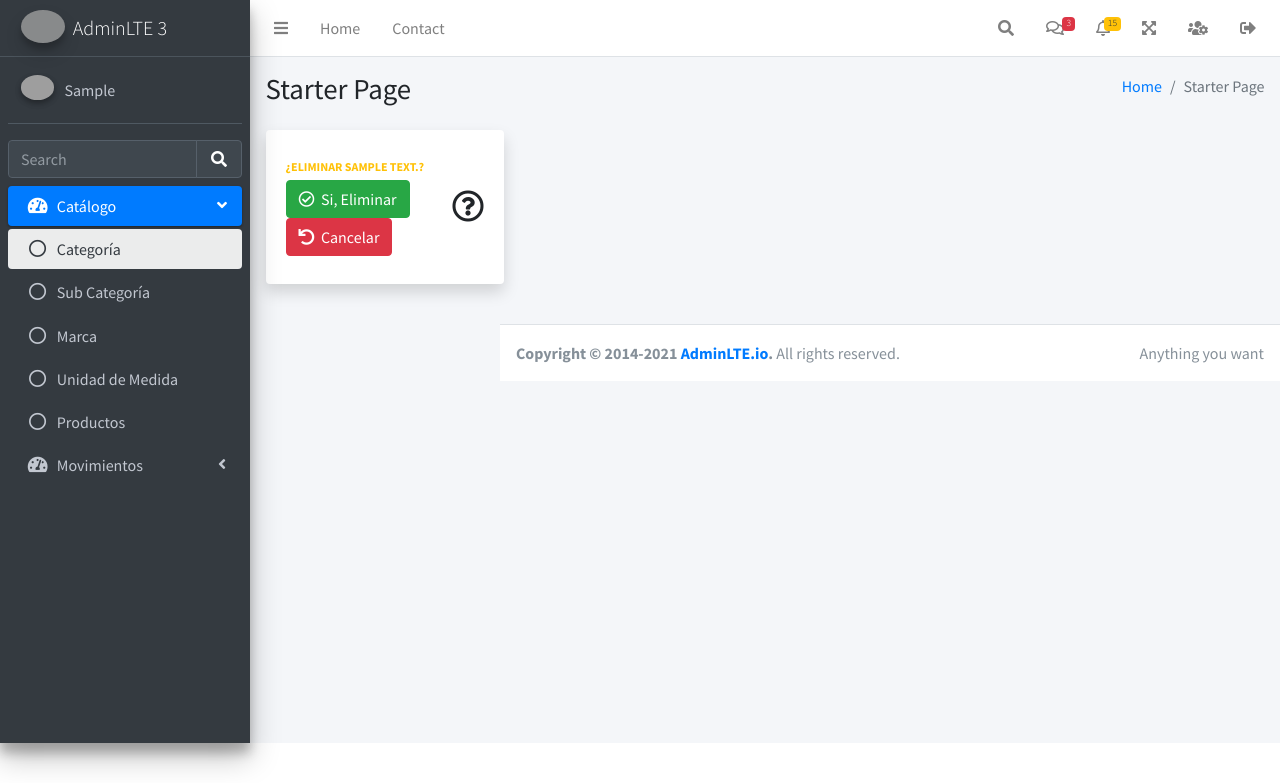
After one commit to henryDAW2022/Proyecto_Django, a Django app: page /inv/categorias/delete/1 in a window 1280 px wide. The commit adds this page. Shown: the top 783 px of the page. Run offline with Django 3.2, Linux system fonts and the light colour scheme; a user stored in the database is signed in; tables that the repository leaves empty hold one stand-in row (values such as "Sample post"); some libraries are stand-ins or nearby versions; grey boxes are pictures that could not be loaded.

Commit message:
CRUD Categoria ok

```diff
--- /dev/null
+++ b/inv/templates/inv/catalogos_del.html
@@ -0,0 +1,28 @@
+{% extends 'base/index.html' %}
+
+{% block content %}
+<form method="POST" class="form-inline">
+    {% csrf_token %}
+    <div class="col-xl-3 col-md-6 mb-4">
+        <div class="card border-left-danger shadow h-100 py-2">
+          <div class="card-body">
+            <div class="row no-gutters align-items-center">
+              <div class="col mr-2">
+                <div class="text-xs font-weight-bold text-warning text-uppercase mb-1">¿Eliminar {{ obj.descripcion }}?</div>
+                <button type="submit" class="btn btn-success"><i class="far fa-check-circle"></i>&nbsp; Si, Eliminar</button>
+                <!-- <a href="{% url 'inv:categoria_list' %}" class="btn btn-success"><span class="fa fa-undo"></span>Cancelar</a> -->
+                <a href="{% url 'inv:categoria_list' %}" class="btn btn-danger"><span class="fa fa-undo"></span>&nbsp; Cancelar</a>
+              </div>
+              <div class="col-auto">
+                <i class="far fa-question-circle fa-2x text-gray-300"></i>
+              </div>
+            </div>
+          </div>
+        </div>
+      </div>
+</form>
+{% endblock content %}
+
+{% block js %}
+
+{% endblock js %}
--- a/inv/templates/inv/categoria_form.html
+++ b/inv/templates/inv/categoria_form.html
@@ -51,6 +51,6 @@
 </form>
 {% endblock content %}
 
-{% block js_page %}
+{% block js %}
 
-{% endblock js_page %}
+{% endblock js %}
--- a/inv/templates/inv/categoria_list.html
+++ b/inv/templates/inv/categoria_list.html
@@ -63,7 +63,7 @@
                   <td>{{ item.fm|date:"d/m/Y H:i:s" }}</td>
                   <td>
                     <a href="{% url 'inv:categoria_edit' item.id %}" class="btn btn-warning btn-circle" role="button"><i class="far fa-edit"></i></a>
-                    <a href="#" class="btn btn-danger btn-circle" role="button"><i class="far fa-trash-alt"></i></a>
+                    <a href="{% url 'inv:categoria_del' item.id %}" class="btn btn-danger btn-circle" role="button"><i class="far fa-trash-alt"></i></a>
                   </td>
               </tr>
               {% endfor %}
--- a/inv/urls.py
+++ b/inv/urls.py
@@ -1,9 +1,10 @@
 from django.urls import path
 
-from .views import CategoriaView, CategoriaNew, CategoriaEdit
+from .views import CategoriaDel, CategoriaView, CategoriaNew, CategoriaEdit
 
 urlpatterns = [
     path('categorias/',CategoriaView.as_view(),name='categoria_list'),
     path('categorias/new',CategoriaNew.as_view(),name='categoria_new'),
     path('categorias/edit/<int:pk>',CategoriaEdit.as_view(),name='categoria_edit'),
+    path('categorias/delete/<int:pk>',CategoriaDel.as_view(),name='categoria_del'),
 ]
--- a/inv/views.py
+++ b/inv/views.py
@@ -42,3 +42,11 @@ class CategoriaEdit(LoginRequiredMixin, generic.UpdateView):
     def form_valid(self, form):
         form.instance.um = self.request.user.id
         return super().form_valid(form)
+
+## Vista para eliminar una Categoria existente en el modelo.
+class CategoriaDel(LoginRequiredMixin, generic.DeleteView):
+    model=Categoria
+    template_name='inv/catalogos_del.html' ## a este template le ponemos un nombre mas generico, para utilizarlo con los demas modelos que se vayan implementando.
+    context_object_name='obj'
+    success_url=reverse_lazy("inv:categoria_list")  ## utilizamos categoria_list, porque mostraremos un mensaje para asegurarnos de que se quiere eliminar el registro.
+    success_message="Categoría Eliminada Satisfactoriamente"
--- a/templates/base/index.html
+++ b/templates/base/index.html
@@ -312,9 +312,10 @@ scratch. This page gets rid of all links and provides the needed markup only.
 
     <!-- Main content -->
     <div class="content">
+      {% block content %}
       <div class="container-fluid">
-        {% block content %}
-        <div class="row">
+
+        <!-- <div class="row">
           <div class="col-lg-6">
             <div class="card">
               <div class="card-body">
@@ -370,11 +371,12 @@ scratch. This page gets rid of all links and provides the needed markup only.
             </div>
           </div>
           <!-- /.col-md-6 -->
-        </div>
+        </div> -->
         <!-- /.row -->
       </div><!-- /.container-fluid -->
-      {% endblock content %}
+
     </div>
+    {% endblock content %}
     <!-- /.content -->
   </div>
   <!-- /.content-wrapper -->
```
